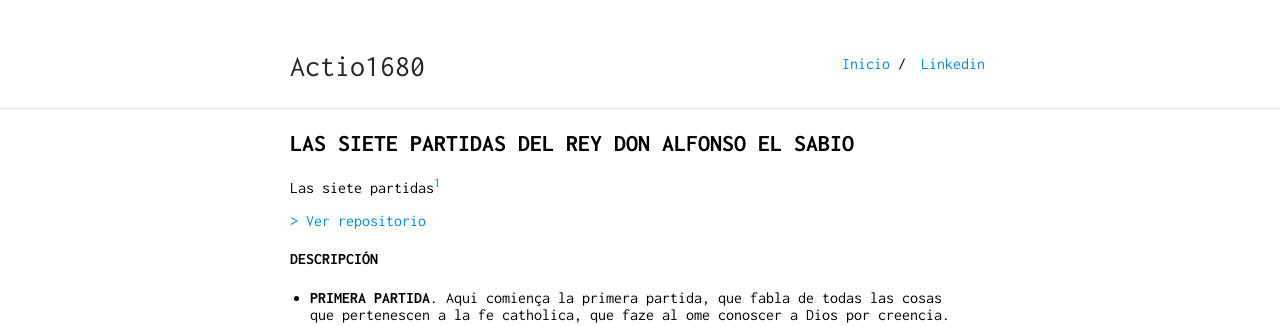
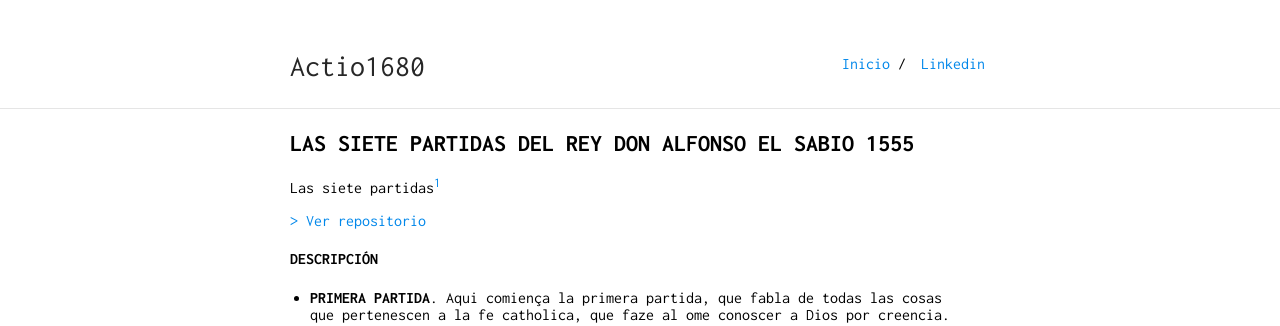
Before and after one commit to actio1680/actio1680.github.io, a Jekyll site: the page built from paginas/sietepartidas.md, in a window 1280 px wide and 900 px high. Shown: the top 326 px of the window. Built offline with Jekyll 4.4.1, drawn with Linux system fonts in a browser that asks for light colours; our own code applies the rules of GitHub Pages for plain Markdown files.

Commit message:
Update sietepartidas.md

```diff
--- a/paginas/sietepartidas.md
+++ b/paginas/sietepartidas.md
@@ -1,10 +1,10 @@
 ---
 layout: default
 ---
-## LAS SIETE PARTIDAS DEL REY DON ALFONSO EL SABIO
+## LAS SIETE PARTIDAS DEL REY DON ALFONSO EL SABIO 1555
 Las siete partidas[^1]
 
-[> Ver repositorio](https://github.com/actio1680/Cuerpos-legales-Monarquia-Hispanica/tree/main/Recopilacion-leyes-indias-1680)
+[> Ver repositorio](https://github.com/actio1680/Cuerpos-legales-Monarquia-Hispanica/tree/main/Siete-partidas-1555)
 
 #### DESCRIPCIÓN
 - **PRIMERA PARTIDA**. Aqui comiença la primera partida, que fabla de todas las cosas que pertenescen a la fe catholica, que faze al ome conoscer a Dios por creencia.
```
